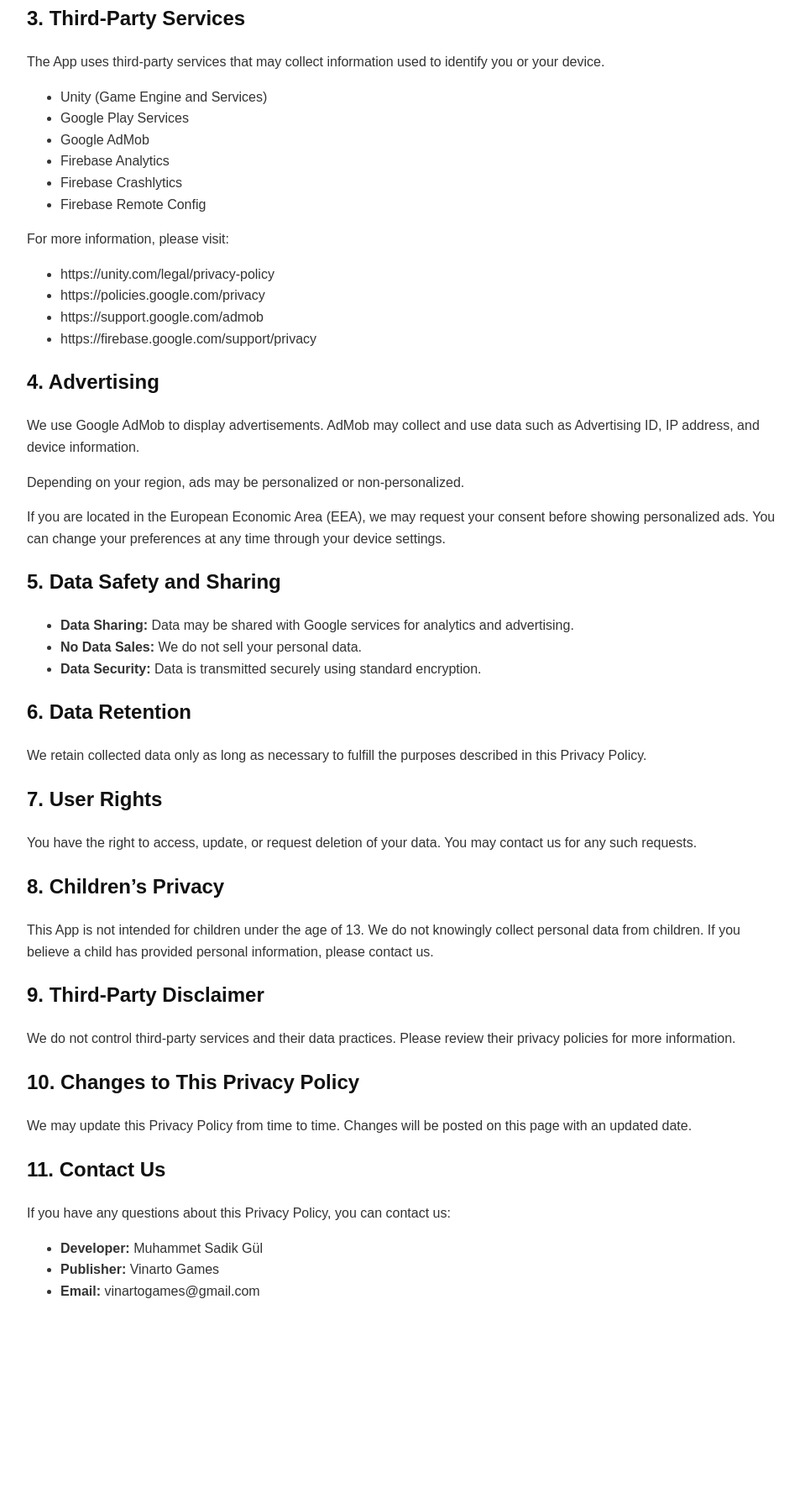
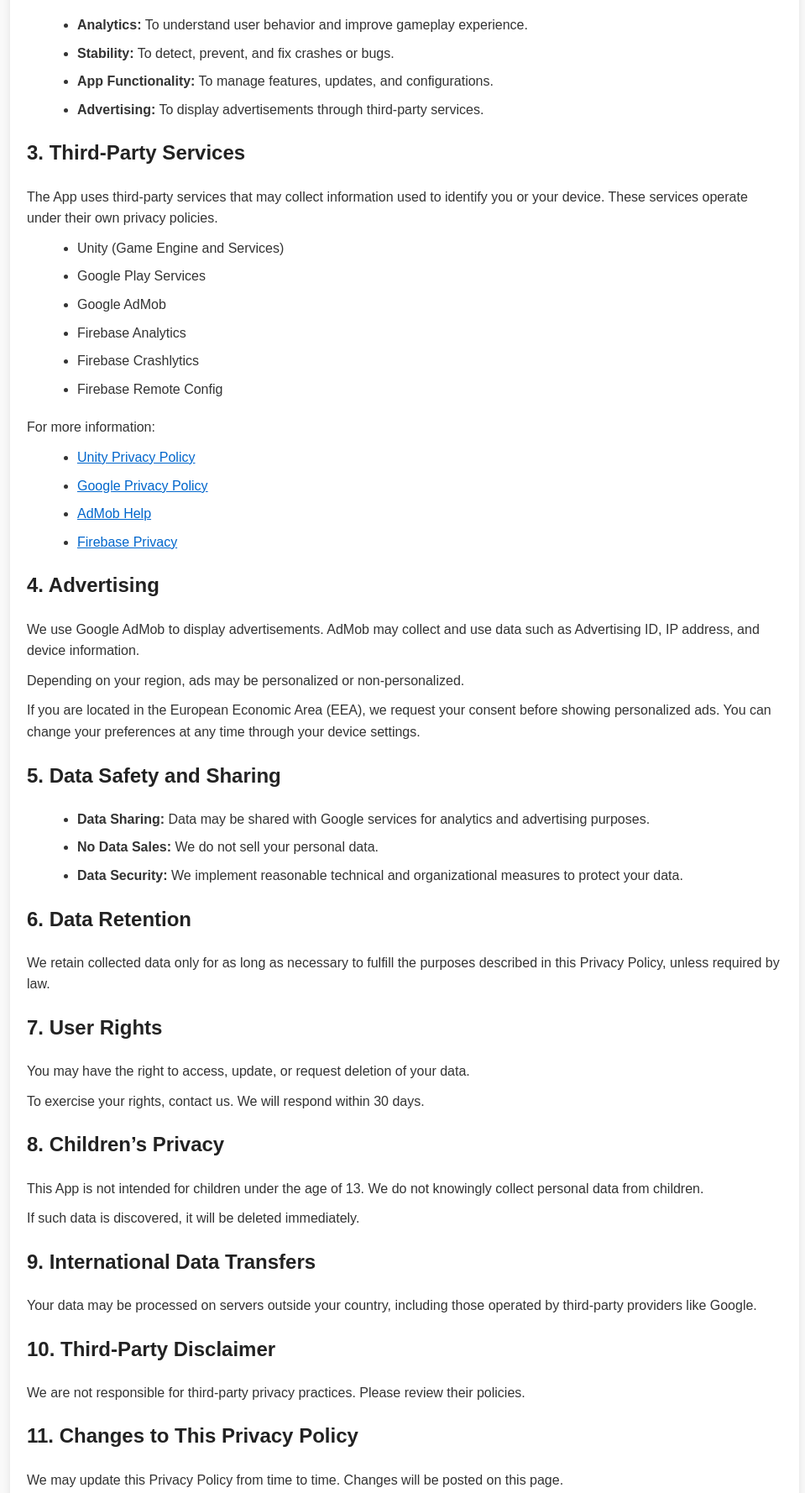
Before and after one commit to VinartoGames/VinartoGames.github.io, a plain HTML site: page archer-idle/privacy-policy.html in a window 1280 px wide. Shown: the part 678-2456 px from the top of the page at 84% size, without its empty margins (158-1117 px from the left). Before the commit the page ends 2264 px from the top, so only its background shows below. Drawn offline with Linux system fonts and the light colour scheme.

Commit message:
Update privacy-policy.html

````diff
--- a/archer-idle/privacy-policy.html
+++ b/archer-idle/privacy-policy.html
@@ -1,4 +1,5 @@
 <!DOCTYPE html>
+
 <html lang="en">
 <head>
     <meta charset="UTF-8">
@@ -8,45 +9,81 @@
         body {
             font-family: Arial, sans-serif;
             line-height: 1.6;
-            max-width: 900px;
-            margin: auto;
-            padding: 20px;
+            margin: 0;
+            padding: 0;
+            background: #f9f9f9;
             color: #333;
         }
+        .container {
+            max-width: 900px;
+            margin: 40px auto;
+            padding: 20px;
+            background: #fff;
+            box-shadow: 0 0 10px rgba(0,0,0,0.1);
+            border-radius: 8px;
+        }
         h1, h2 {
-            color: #111;
+            color: #222;
+        }
+        h1 {
+            margin-bottom: 10px;
+        }
+        p {
+            margin: 10px 0;
+        }
+        ul {
+            margin: 10px 0 20px 20px;
+        }
+        li {
+            margin-bottom: 8px;
+        }
+        .date {
+            color: #777;
+            font-size: 14px;
+            margin-bottom: 20px;
+        }
+        .footer {
+            margin-top: 30px;
+            padding-top: 15px;
+            border-top: 1px solid #ddd;
+            font-size: 14px;
+            color: #555;
+        }
+        a {
+            color: #0066cc;
         }
     </style>
 </head>
 <body>
 
-<h1>Privacy Policy</h1>
-<p><strong>Last updated:</strong> April 13, 2026</p>
+<div class="container">
+    <h1>Privacy Policy</h1>
+    <div class="date">Last updated: April 13, 2026</div>
 
+```
 <p>This Privacy Policy describes how your information is collected, used, and shared when you use the Archer Idle mobile game application (the "App") published by Vinarto Games.</p>
 
 <h2>1. Information We Collect</h2>
-<p>We do not directly collect personally identifiable information such as your name, email address, or phone number. However, third-party services used in the App may automatically collect certain information.</p>
-
+<p>We do not directly collect personally identifiable information such as your name, email address, or phone number. However, the App and third-party services may automatically collect certain information, including:</p>
 <ul>
-    <li><strong>Advertising ID:</strong> A unique identifier used for advertising.</li>
-    <li><strong>Device Information:</strong> Device model, OS version, hardware info.</li>
-    <li><strong>IP Address:</strong> Used to estimate general location.</li>
-    <li><strong>App Usage Data:</strong> Gameplay interactions, session duration, progress.</li>
+    <li><strong>Advertising ID:</strong> A unique identifier used for advertising purposes.</li>
+    <li><strong>Device Information:</strong> Device model, operating system version, and hardware information.</li>
+    <li><strong>IP Address:</strong> Used to estimate general location and improve services.</li>
+    <li><strong>App Usage Data:</strong> Gameplay interactions, session duration, and progress.</li>
     <li><strong>Diagnostic Data:</strong> Crash logs and performance data.</li>
 </ul>
+<p>Some of this information (such as Advertising ID and IP address) may be considered personal data under applicable laws.</p>
 
 <h2>2. How We Use Your Information</h2>
 <ul>
-    <li><strong>Analytics:</strong> To understand user behavior and improve gameplay.</li>
-    <li><strong>Stability:</strong> To detect and fix crashes and bugs.</li>
-    <li><strong>App Functionality:</strong> To manage configurations and updates.</li>
-    <li><strong>Advertising:</strong> To display ads via third-party services.</li>
+    <li><strong>Analytics:</strong> To understand user behavior and improve gameplay experience.</li>
+    <li><strong>Stability:</strong> To detect, prevent, and fix crashes or bugs.</li>
+    <li><strong>App Functionality:</strong> To manage features, updates, and configurations.</li>
+    <li><strong>Advertising:</strong> To display advertisements through third-party services.</li>
 </ul>
 
 <h2>3. Third-Party Services</h2>
-<p>The App uses third-party services that may collect information used to identify you or your device.</p>
-
+<p>The App uses third-party services that may collect information used to identify you or your device. These services operate under their own privacy policies.</p>
 <ul>
     <li>Unity (Game Engine and Services)</li>
     <li>Google Play Services</li>
@@ -56,51 +93,55 @@
     <li>Firebase Remote Config</li>
 </ul>
 
-<p>For more information, please visit:</p>
+<p>For more information:</p>
 <ul>
-    <li>https://unity.com/legal/privacy-policy</li>
-    <li>https://policies.google.com/privacy</li>
-    <li>https://support.google.com/admob</li>
-    <li>https://firebase.google.com/support/privacy</li>
+    <li><a href="https://unity.com/legal/privacy-policy" target="_blank">Unity Privacy Policy</a></li>
+    <li><a href="https://policies.google.com/privacy" target="_blank">Google Privacy Policy</a></li>
+    <li><a href="https://support.google.com/admob" target="_blank">AdMob Help</a></li>
+    <li><a href="https://firebase.google.com/support/privacy" target="_blank">Firebase Privacy</a></li>
 </ul>
 
 <h2>4. Advertising</h2>
 <p>We use Google AdMob to display advertisements. AdMob may collect and use data such as Advertising ID, IP address, and device information.</p>
-
 <p>Depending on your region, ads may be personalized or non-personalized.</p>
-
-<p>If you are located in the European Economic Area (EEA), we may request your consent before showing personalized ads. You can change your preferences at any time through your device settings.</p>
+<p>If you are located in the European Economic Area (EEA), we request your consent before showing personalized ads. You can change your preferences at any time through your device settings.</p>
 
 <h2>5. Data Safety and Sharing</h2>
 <ul>
-    <li><strong>Data Sharing:</strong> Data may be shared with Google services for analytics and advertising.</li>
+    <li><strong>Data Sharing:</strong> Data may be shared with Google services for analytics and advertising purposes.</li>
     <li><strong>No Data Sales:</strong> We do not sell your personal data.</li>
-    <li><strong>Data Security:</strong> Data is transmitted securely using standard encryption.</li>
+    <li><strong>Data Security:</strong> We implement reasonable technical and organizational measures to protect your data.</li>
 </ul>
 
 <h2>6. Data Retention</h2>
-<p>We retain collected data only as long as necessary to fulfill the purposes described in this Privacy Policy.</p>
+<p>We retain collected data only for as long as necessary to fulfill the purposes described in this Privacy Policy, unless required by law.</p>
 
 <h2>7. User Rights</h2>
-<p>You have the right to access, update, or request deletion of your data. You may contact us for any such requests.</p>
+<p>You may have the right to access, update, or request deletion of your data.</p>
+<p>To exercise your rights, contact us. We will respond within 30 days.</p>
 
 <h2>8. Children’s Privacy</h2>
-<p>This App is not intended for children under the age of 13. We do not knowingly collect personal data from children. If you believe a child has provided personal information, please contact us.</p>
+<p>This App is not intended for children under the age of 13. We do not knowingly collect personal data from children.</p>
+<p>If such data is discovered, it will be deleted immediately.</p>
 
-<h2>9. Third-Party Disclaimer</h2>
-<p>We do not control third-party services and their data practices. Please review their privacy policies for more information.</p>
+<h2>9. International Data Transfers</h2>
+<p>Your data may be processed on servers outside your country, including those operated by third-party providers like Google.</p>
 
-<h2>10. Changes to This Privacy Policy</h2>
-<p>We may update this Privacy Policy from time to time. Changes will be posted on this page with an updated date.</p>
+<h2>10. Third-Party Disclaimer</h2>
+<p>We are not responsible for third-party privacy practices. Please review their policies.</p>
 
-<h2>11. Contact Us</h2>
-<p>If you have any questions about this Privacy Policy, you can contact us:</p>
+<h2>11. Changes to This Privacy Policy</h2>
+<p>We may update this Privacy Policy from time to time. Changes will be posted on this page.</p>
 
-<ul>
-    <li><strong>Developer:</strong> Muhammet Sadik Gül</li>
-    <li><strong>Publisher:</strong> Vinarto Games</li>
-    <li><strong>Email:</strong> vinartogames@gmail.com</li>
-</ul>
+<h2>12. Contact Us</h2>
+<div class="footer">
+    <p><strong>Developer:</strong> Muhammet Sadık Gül</p>
+    <p><strong>Publisher:</strong> Vinarto Games</p>
+    <p><strong>Email:</strong> vinartogames@gmail.com</p>
+</div>
+```
+
+</div>
 
 </body>
 </html>
````
